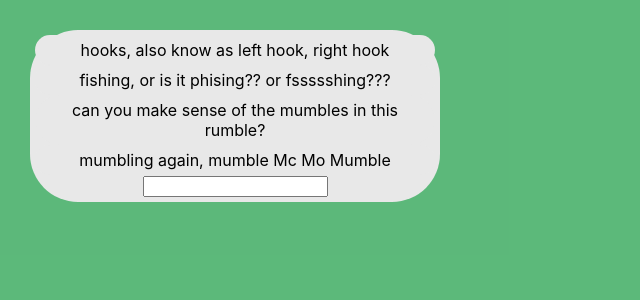
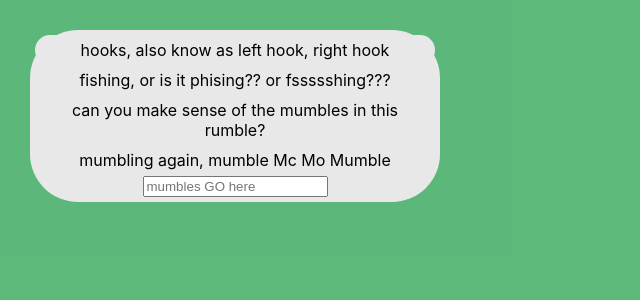
Before and after one commit to jlee709/react-hookidy-hooks, a React (Create React App) app: page / in a window 1280 px wide. Shown: the top 300 px of the page, without its empty margins (0-640 px from the left). Built offline with nearby package versions, Linux system fonts and the light colour scheme.

Commit message:
added mumbles place hodler

```diff
--- a/src/App.js
+++ b/src/App.js
@@ -21,6 +21,7 @@ function HookForm({ addHookItem }) {
         type="text"
         className="input"
         value={value}
+        placeholder={"mumbles GO here"}
         onChange={event => setValue(event.target.value)}
       />
     </form>
```
